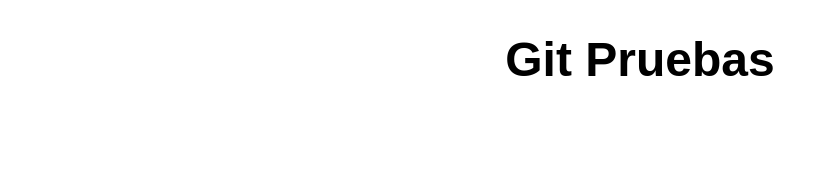
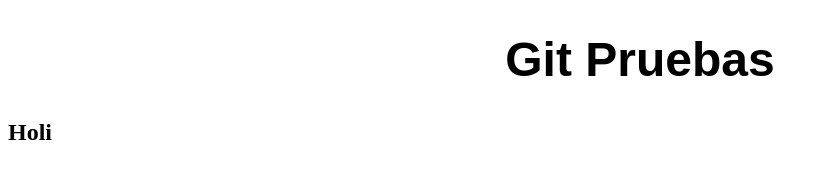
Before and after one commit to DanielArmR/Git-Guide, a plain HTML site: page index.html in a window 1280 px wide. Shown: the whole page, without its empty margins (0-826 px from the left). Drawn offline with Linux system fonts and the light colour scheme.

Commit message:
Segundo Commit

```diff
--- a/index.html
+++ b/index.html
@@ -8,6 +8,7 @@
 </head>
 <body>
     <h1>Git Pruebas</h1>
+    <h2>Holi</h2>
     <script src="js/index.js"></script>
 </body>
 </html>
```
Also changed, not shown: comandos.txt (added).
